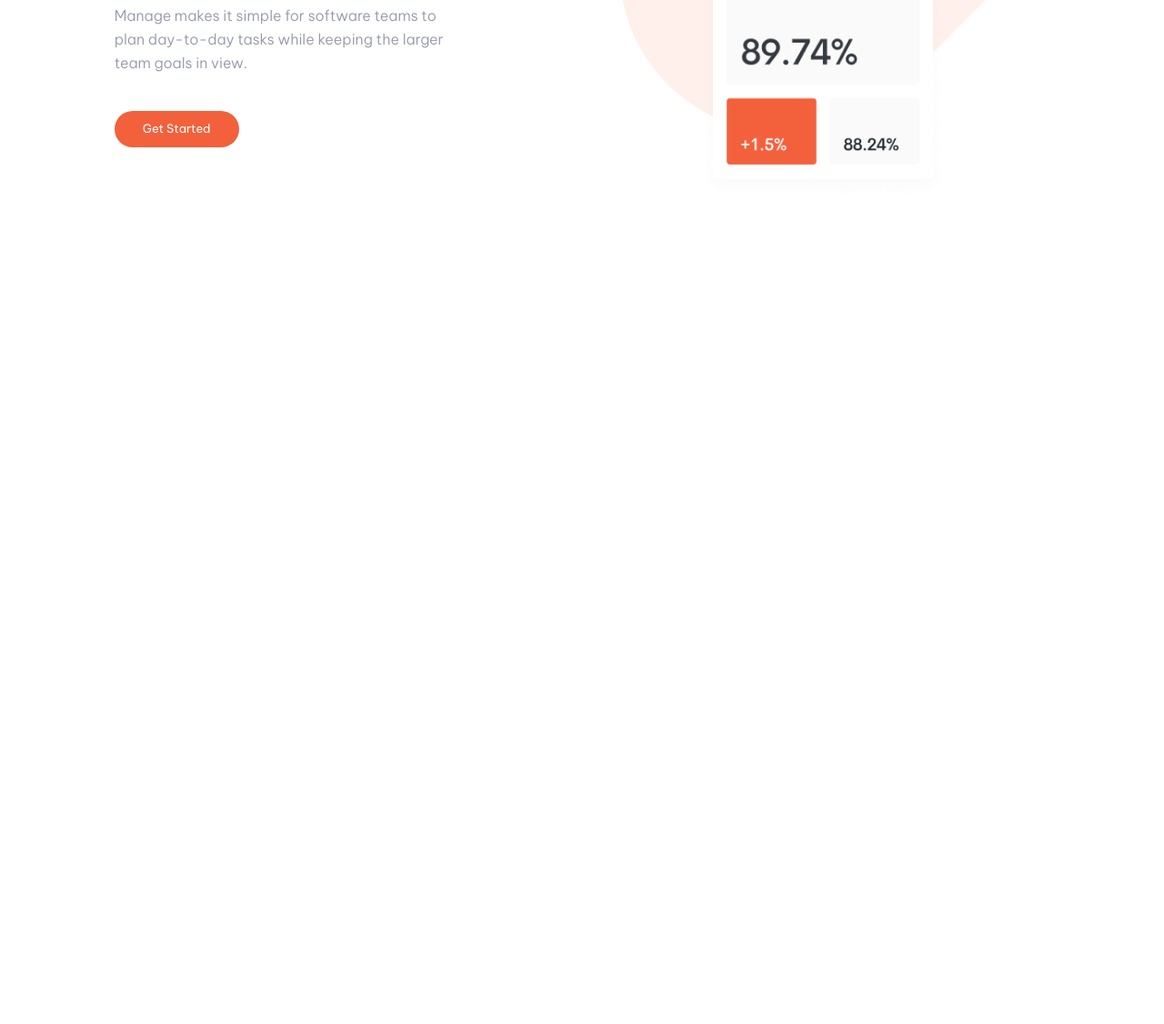
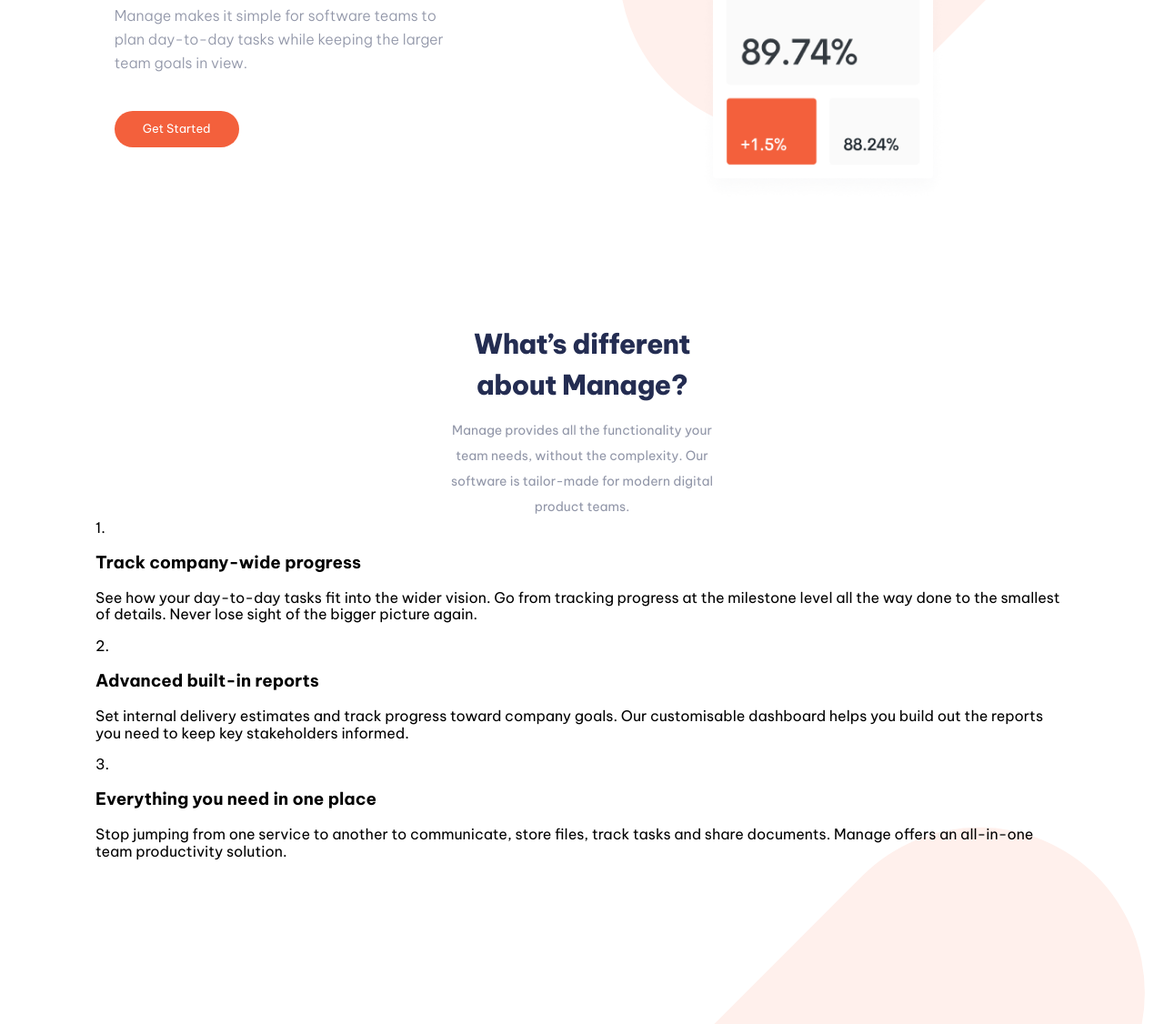
Before and after one commit to rahmatulloh19/manage, a plain HTML site: page index.html in a window 1280 px wide. Shown: the part 481-1607 px from the top of the page at 91% size. Before the commit the page ends 837 px from the top, so only its background shows below. Drawn offline with Linux system fonts and the light colour scheme.

Commit message:
safety commit

```diff
--- a/index.html
+++ b/index.html
@@ -77,6 +77,73 @@
 				</div>
 			</section>
 			<!-- Section hero styles finished -->
+			<!-- Section different styles started -->
+			<section class="site-main__different different">
+				<div class="container">
+					<div class="different__inner">
+						<div class="different__content">
+							<h2 class="different__title">What’s different about Manage?</h2>
+							<div class="different__desc-wrapper">
+								<p class="different__desc">
+									Manage provides all the functionality your team needs, without the complexity. Our
+									software is tailor-made for modern digital product teams.
+								</p>
+							</div>
+						</div>
+						<ol class="different__list different__list--internal">
+							<li class="different__items">
+								<h3 class="different__subtitle">Track company-wide progress</h3>
+								<p class="different__items-desc">
+									See how your day-to-day tasks fit into the wider vision. Go from tracking progress
+									at the milestone level all the way done to the smallest of details. Never lose
+									sight of the bigger picture again.
+								</p>
+							</li>
+							<li class="different__items">
+								<h3 class="different__subtitle">Advanced built-in reports</h3>
+								<p class="different__items-desc">
+									Set internal delivery estimates and track progress toward company goals. Our
+									customisable dashboard helps you build out the reports you need to keep key
+									stakeholders informed.
+								</p>
+							</li>
+							<li class="different__items">
+								<h3 class="different__subtitle">Everything you need in one place</h3>
+								<p class="different__items-desc">
+									Stop jumping from one service to another to communicate, store files, track tasks
+									and share documents. Manage offers an all-in-one team productivity solution.
+								</p>
+							</li>
+						</ol>
+					</div>
+				</div>
+				<ol class="different__list different__list--external">
+					<li class="different__items">
+						<h3 class="different__subtitle">Track company-wide progress</h3>
+						<p class="different__items-desc">
+							See how your day-to-day tasks fit into the wider vision. Go from tracking progress at
+							the milestone level all the way done to the smallest of details. Never lose sight of
+							the bigger picture again.
+						</p>
+					</li>
+					<li class="different__items">
+						<h3 class="different__subtitle">Advanced built-in reports</h3>
+						<p class="different__items-desc">
+							Set internal delivery estimates and track progress toward company goals. Our
+							customisable dashboard helps you build out the reports you need to keep key
+							stakeholders informed.
+						</p>
+					</li>
+					<li class="different__items">
+						<h3 class="different__subtitle">Everything you need in one place</h3>
+						<p class="different__items-desc">
+							Stop jumping from one service to another to communicate, store files, track tasks and
+							share documents. Manage offers an all-in-one team productivity solution.
+						</p>
+					</li>
+				</ol>
+			</section>
+			<!-- Section different styles finished -->
 		</main>
 		<!-- Site main end -->
 	</body>
--- a/less/_mixins.less
+++ b/less/_mixins.less
@@ -71,5 +71,6 @@
 	margin-bottom: @mb;
 	font-size: @fz;
 	font-weight: @fw;
+	line-height: @lh;
 	color: @c;
 }
--- a/less/blocks/_blocks.less
+++ b/less/blocks/_blocks.less
@@ -2,3 +2,4 @@
 @import "./_container.less";
 @import "./_header.less";
 @import "./_hero.less";
+@import "./_different.less";
--- /dev/null
+++ b/less/blocks/_different.less
@@ -0,0 +1,69 @@
+@import "../_variables.less";
+@import "../_mixins.less";
+
+/* Section different styles started */
+
+.different {
+	padding-bottom: 62px;
+}
+
+.different__content {
+	max-width: 300px;
+	text-align: center;
+	margin: 0 auto;
+}
+
+.different__title {
+	.default-text(13px, 30px, 800, 45px, @main-color);
+	letter-spacing: -0.619px;
+}
+
+.different__desc-wrapper {
+	max-width: 289px;
+	margin: 0 auto;
+}
+
+.different__desc {
+	.default-text(0, 13px, normal, 28px, fade(@main-color, 50.25%));
+}
+
+.different__list {
+	margin-top: 0;
+	margin-bottom: 0;
+	padding-left: 0;
+	list-style-position: inside;
+}
+
+.different__list--internal {
+	.hide-element();
+}
+
+.responsive-different-mobile() {
+	.different__desc {
+		font-size: 14px;
+	}
+}
+
+.responsive-different-tablet() {
+	.different {
+		padding-bottom: 165px;
+	}
+
+	.different__list--external {
+		.hide-element();
+	}
+
+	.different__list--internal {
+		.unhide-element();
+	}
+}
+
+@media only screen and (min-width: 375px) {
+	.responsive-different-mobile();
+}
+
+@media only screen and (min-width: 768px) {
+	.responsive-different-tablet();
+}
+
+/* Section different styles finished */
--- a/less/blocks/_hero.less
+++ b/less/blocks/_hero.less
@@ -36,7 +36,7 @@
 }
 
 .hero__desc {
-	.default-text(29px, 14px, 300, 17528px, fade(@main-color, 50.25%));
+	.default-text(29px, 14px, 300, 28px, fade(@main-color, 50.25%));
 }
 
 .responsive-hero-mobile() {
```
Also changed, not shown: css/main.min.css, 1 other file.
